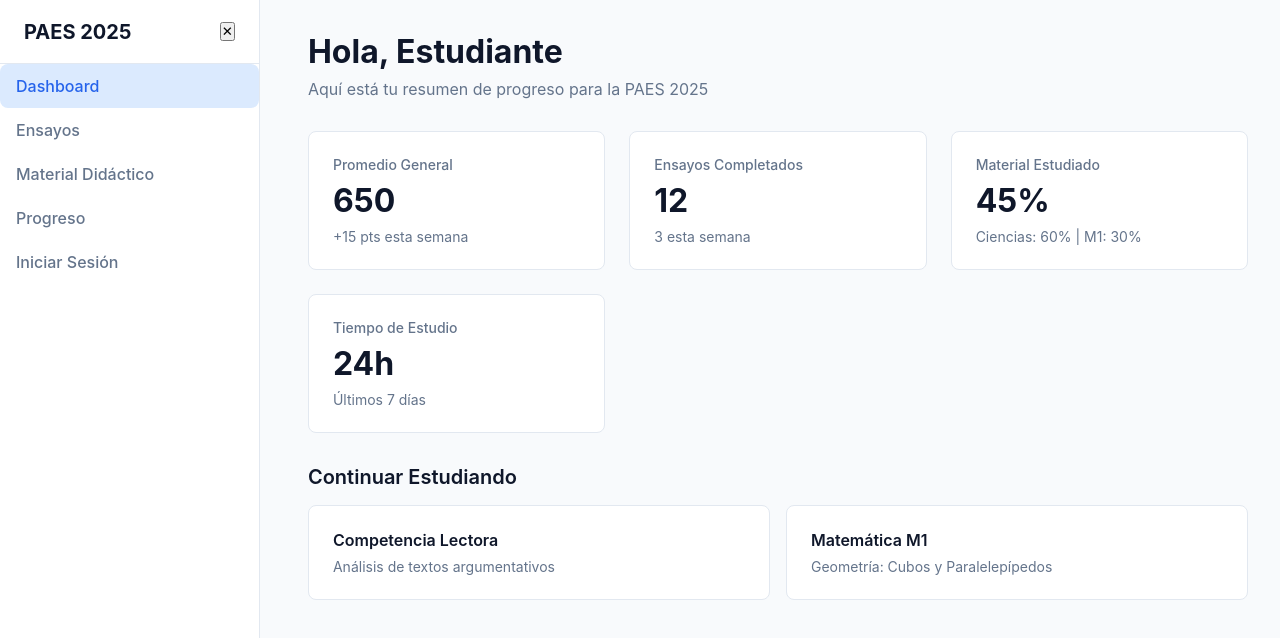
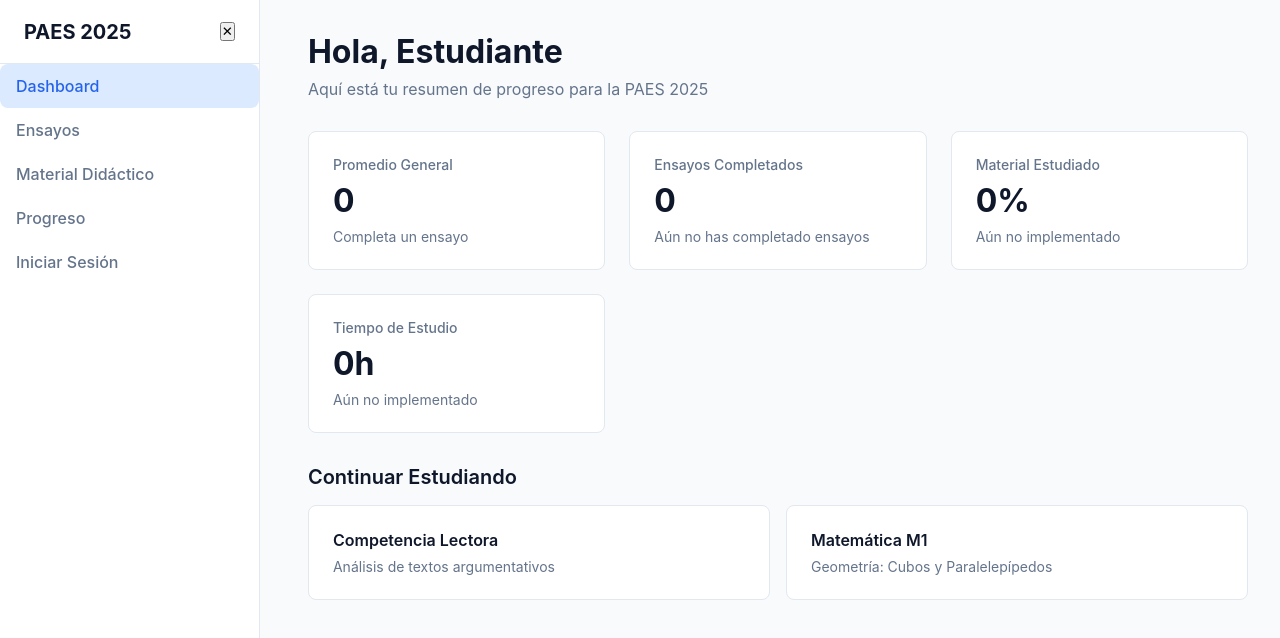
Before and after one commit to MorenitaChile/app-paes-2025, a Next.js app: page /dashboard in a window 1280 px wide. Shown: the top 638 px of the page. Built offline with nearby package versions, Linux system fonts and the light colour scheme; no server answers.

Commit message:
Corrección Dashboard

```diff
--- a/src/app/dashboard/page.tsx
+++ b/src/app/dashboard/page.tsx
@@ -1,34 +1,57 @@
+import { getServerSession } from "next-auth/next";
+import { authOptions } from "@/lib/auth";
+import { JsonDb } from "@/lib/db";
 import ProgressCard from "@/components/Dashboard/ProgressCard";
 import styles from "./page.module.css";
 
-export default function Home() {
+export default async function Home() {
+  const session = await getServerSession(authOptions);
+  const userId = (session?.user as any)?.id;
+
+  let user = null;
+  let essayHistory = [];
+
+  if (userId) {
+    user = await JsonDb.getUser(userId);
+    essayHistory = await JsonDb.getEssayHistory(userId);
+  }
+
+  const completedEssays = essayHistory.length;
+  const averageScore = completedEssays > 0
+    ? Math.round(essayHistory.reduce((acc, r) => acc + r.score, 0) / completedEssays)
+    : 0;
+
+  // Placeholder values for data not yet implemented
+  const studiedMaterial = "0%";
+  const studyTime = "0h";
+
   return (
     <div className={styles.container}>
       <header className={styles.header}>
-        <h1 className={styles.title}>Hola, Estudiante</h1>
+        <h1 className={styles.title}>Hola, {user?.name || 'Estudiante'}</h1>
         <p className={styles.subtitle}>Aquí está tu resumen de progreso para la PAES 2025</p>
       </header>
 
       <div className={styles.grid}>
         <ProgressCard
           title="Promedio General"
-          value="650"
-          description="+15 pts esta semana"
+          value={String(averageScore)}
+          description={averageScore > 0 ? "Sigue así!" : "Completa un ensayo"}
         />
         <ProgressCard
           title="Ensayos Completados"
-          value="12"
-          description="3 esta semana"
+          value={String(completedEssays)}
+          description={completedEssays > 0 ? `${completedEssays} ensayos realizados` : "Aún no has completado ensayos"}
         />
         <ProgressCard
           title="Material Estudiado"
-          value="45%"
-          description="Ciencias: 60% | M1: 30%"
+          value={studiedMaterial}
+          description="Aún no implementado"
         />
         <ProgressCard
           title="Tiempo de Estudio"
-          value="24h"
-          description="Últimos 7 días"
+          value={studyTime}
+          description="Aún no implementado"
         />
       </div>
 
--- a/src/lib/db.ts
+++ b/src/lib/db.ts
@@ -17,6 +17,7 @@ export type User = {
 
 export type EssayResult = {
     id: string;
+    userId: string;
     essayId: string;
     subject: string;
     score: number; // PAES score
@@ -128,8 +129,8 @@ class LocalJsonDb {
 
     static async getEssayHistory(userId?: string) {
         const db = this.read();
-        // In local JSON, we assume all history belongs to the current user
-        return db.essayResults;
+        if (!userId) return [];
+        return db.essayResults.filter(result => result.userId === userId);
     }
 }
 
@@ -220,7 +221,7 @@ class PostgresDb {
                 INSERT INTO essay_results (id, "userId", "essayId", subject, score, "correctAnswers", "totalQuestions", date, answers)
                 VALUES (
                     ${result.id},
-                    ${DEFAULT_USER_ID}, -- TODO: Update this to use dynamic user ID from session
+                    ${result.userId},
                     ${result.essayId},
                     ${result.subject},
                     ${result.score},
@@ -235,7 +236,7 @@ class PostgresDb {
             await sql`
                 UPDATE users
                 SET streak = streak + 1, "lastStudyDate" = NOW()
-                WHERE id = ${DEFAULT_USER_ID}; -- TODO: Update this too
+                WHERE id = ${result.userId};
             `;
 
             return result;
```
Also changed, not shown: 1 other file (tests, documents, lock files or other folders).
